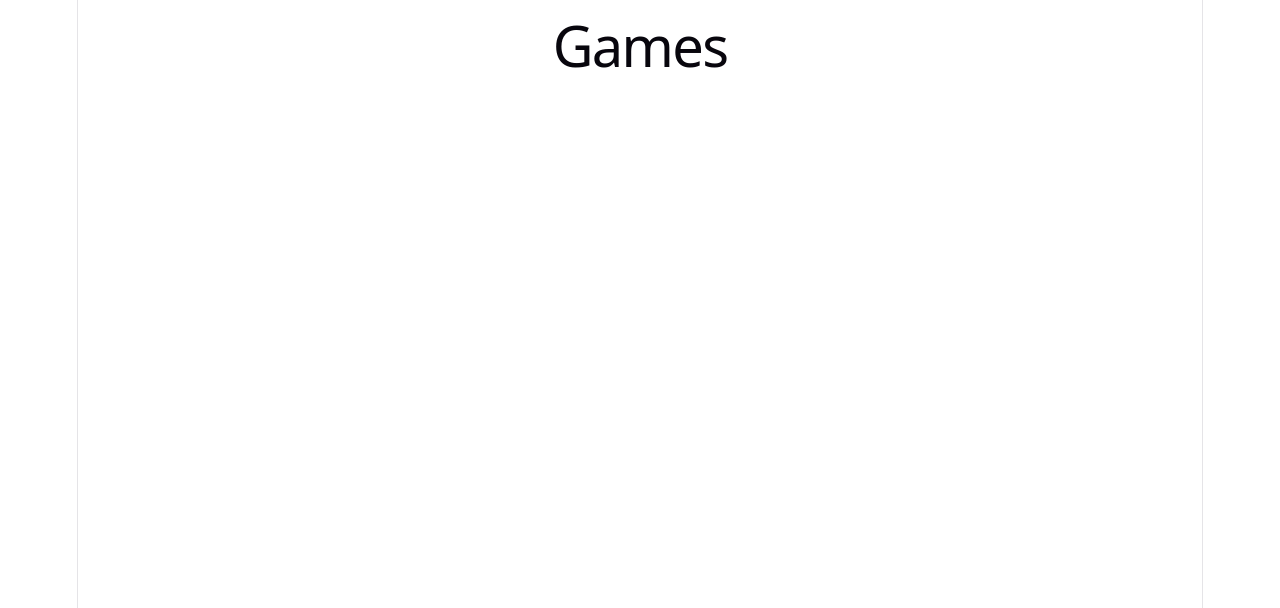
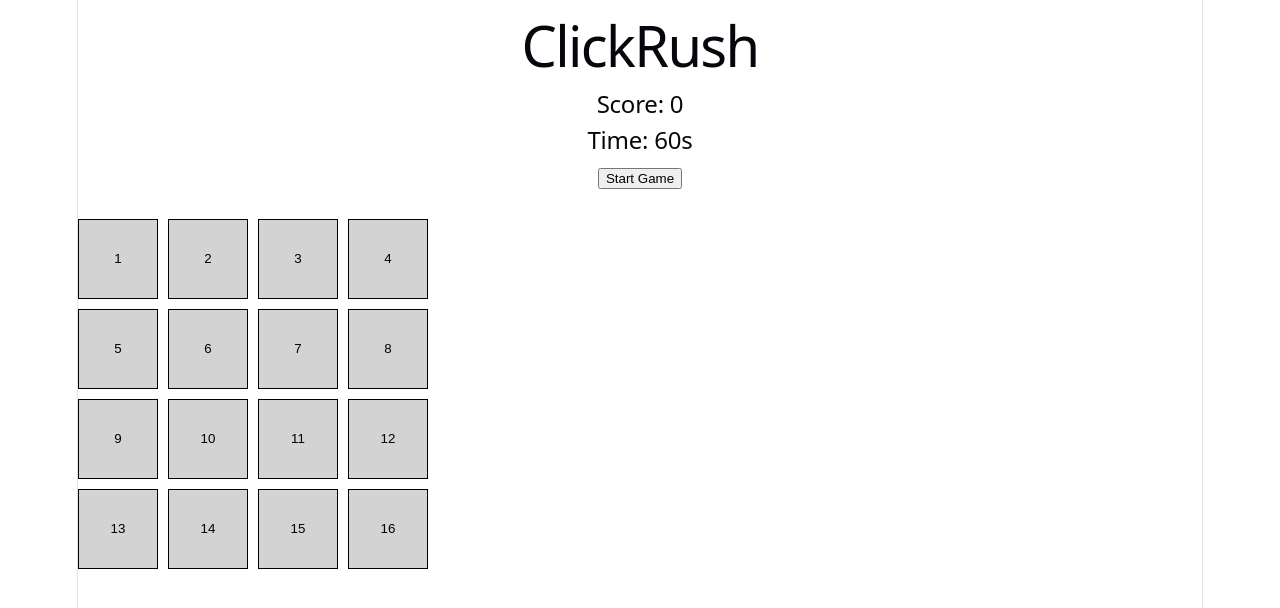
Before and after one commit to mansiey/FullStack-Projects, a React app in the folder 1. ClickRush/Frontend/: page /games in a window 1280 px wide. Shown: the top 608 px of the page. Built offline with nearby package versions, Linux system fonts and the light colour scheme; sample sign-in values are in the browser's storage; the HTML template or start-up script is replaced by a standard one.

Commit message:
connect fronted games to backend API

```diff
--- a/1. ClickRush/Frontend/src/App.jsx
+++ b/1. ClickRush/Frontend/src/App.jsx
@@ -2,6 +2,7 @@ import { BrowserRouter, Routes, Route } from 'react-router-dom';
 import ProtectedRoute from './components/ProtectedRoute';
 import Login from './pages/login';
 import Signup from './pages/signup';
+import Games from './pages/Games';
 
 function App() {
   return (
@@ -12,7 +13,7 @@ function App() {
         <Route path='/login' element={<Login />} />
         <Route path='/games' element={
           <ProtectedRoute>
-            <h1>Games</h1>
+             <Games />
           </ProtectedRoute>
         } />
         <Route path='/profile' element={<h1>Profile</h1>} />
--- /dev/null
+++ b/1. ClickRush/Frontend/src/pages/Games.jsx
@@ -0,0 +1,146 @@
+import { useEffect, useState } from "react";
+import { useAuth } from "../context/authContext";
+
+function Games() {
+    const [score, setScore] = useState(0);
+    const [gameStarted, setGameStarted] = useState(false);
+    const [gameOver, setGameOver] = useState(false);
+    const [activeCell, setActiveCell] = useState(null);
+    const [timeLeft, setTimeLeft] = useState(60);
+
+    const cells = Array.from({ length: 16 }, (_, index) => index);
+
+    //extract token to stay authenticated
+    const { token } = useAuth();
+
+    // Timer
+    useEffect(() => {
+        if (!gameStarted) return;
+
+        const timer = setInterval(() => {
+            setTimeLeft((previousTime) => {
+                if (previousTime <= 1) {
+                    clearInterval(timer);
+                    setGameStarted(false);
+                    setGameOver(true);
+                    setActiveCell(null);
+
+                    return 0;
+                }
+
+                return previousTime - 1;
+            });
+        }, 1000);
+
+        return () => clearInterval(timer);
+    }, [gameStarted]);
+
+    useEffect(() => {
+        if (!gameOver) return;
+
+        async function submitScore() {
+            try {
+                const response = await fetch("http://localhost:8080/games", {
+                    method: "POST",
+                    headers: {
+                        "Content-Type": "application/json",
+                        "Authorization": `Bearer ${token}`
+                    },
+                    body: JSON.stringify({
+                        score: score
+                    })
+                });
+
+                const data = await response.json();
+
+                console.log("Score submission status:", response.status);
+                console.log("Score submission response:", data);
+            } catch (error) {
+                console.error("Failed to submit score:", error);
+            }
+        }
+
+        submitScore();
+    }, [gameOver, token, score]);
+
+    function startGame() {
+        setScore(0);
+        setTimeLeft(60);
+        setGameStarted(true);
+        setGameOver(false);
+
+        const randomCell = Math.floor(Math.random() * 16);
+        setActiveCell(randomCell);
+    }
+
+    function cancelGame() {
+        setGameStarted(false);
+        setGameOver(false);
+        setActiveCell(null);
+        setScore(0);
+        setTimeLeft(60);
+    }
+
+    function handleCellClick(index) {
+        if (!gameStarted) return;
+
+        if (index === activeCell) {
+            setScore((previousScore) => previousScore + 1);
+
+            const randomCell = Math.floor(Math.random() * 16);
+            setActiveCell(randomCell);
+        }
+    }
+
+    return (
+        <div>
+            <h1>ClickRush</h1>
+
+            <h2>Score: {score}</h2>
+
+            <h2>Time: {timeLeft}s</h2>
+
+            {gameOver && <h2>Game Over!</h2>}
+
+            <button onClick={startGame}>
+                {gameStarted ? "Restart Game" : gameOver ? "Play Again" : "Start Game"}
+            </button>
+
+            {gameStarted && (
+                <button onClick={cancelGame}>
+                    Cancel Game
+                </button>
+            )}
+
+            <div
+                style={{
+                    display: "grid",
+                    gridTemplateColumns: "repeat(4, 80px)",
+                    gap: "10px",
+                    marginTop: "30px"
+                }}
+            >
+                {cells.map((index) => (
+                    <button
+                        key={index}
+                        onClick={() => handleCellClick(index)}
+                        style={{
+                            width: "80px",
+                            height: "80px",
+                            backgroundColor:
+                                index === activeCell && gameStarted
+                                    ? "red"
+                                    : "lightgray",
+                            border: "1px solid black",
+                            cursor: gameStarted ? "pointer" : "default"
+                        }}
+                    >
+                        {index + 1}
+                    </button>
+                ))}
+            </div>
+        </div>
+    );
+}
+
+export default Games;
```
